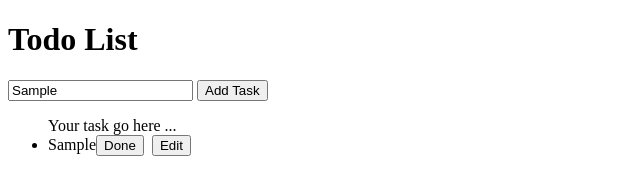
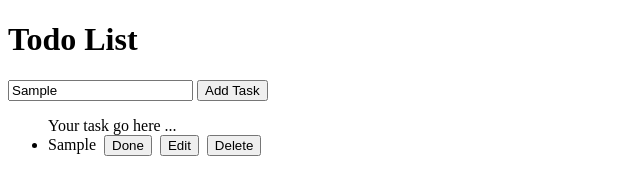
Before and after one commit to amiesujetado18-sam/it24a, a plain HTML site: page index.html in a window 1280 px wide. Both pictures are taken after typing "Sample" into the empty fields and a click on the button "Add Task". Shown: the whole page, without its empty margins (0-640 px from the left). Drawn offline with Linux system fonts and the light colour scheme.

```diff
--- a/index.html
+++ b/index.html
@@ -45,10 +45,15 @@ function addTaskItem(taskText){
     //call createdEditButton() function
     const editBtn = createEditButton(li);
     li.appendChild(editBtn);
+
+    //call createdDeleteButton() function
+    const deleteBtn = createDeleteButton(li);
+    li.appendChild(deleteBtn);
 }
 function createDoneButton(li){
     const doneBtn = document.createElement("button");
     doneBtn.textContent = "Done";
+    doneBtn.style.marginLeft="8px";
 
     doneBtn.onclick = () => {
         console.log(li);
@@ -65,7 +70,7 @@ function createDoneButton(li){
 
     return doneBtn;
 }
-function createEditButton(li,taskSpan){
+function createEditButton(li){
     const editBtn = document.createElement("button");
     editBtn.textContent = "Edit";
     editBtn.style.marginLeft="8px";
@@ -84,6 +89,18 @@ function handleEditClick(li){
         alert("No changes made");
     }
 }
+function createDeleteButton(li){
+    const deleteBtn = document.createElement("button");
+    deleteBtn.textContent = "Delete";
+    deleteBtn.style.marginLeft="8px";
+    deleteBtn.onclick=() => handleDeleteClick(li);
+    return deleteBtn;
+}
+
+function handleDeleteClick(li){
+    li.remove();
+    alert("Task Deleted");
+}
    </script>
 
 </body>
```
